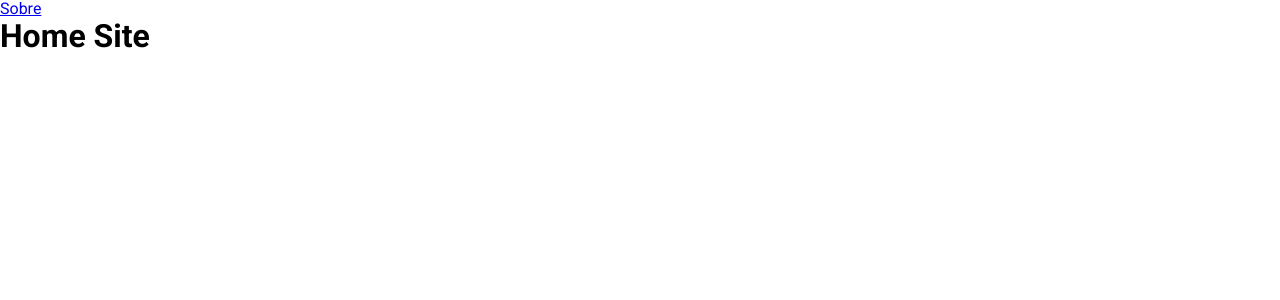
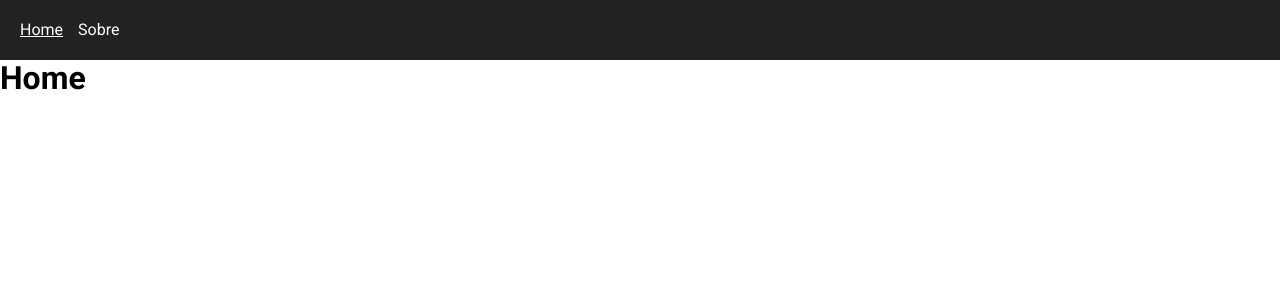
Before and after one commit to rodrigopulse/boilerplate-next, a Next.js app: page / in a window 1280 px wide. Shown: the top 300 px of the page. Built offline with nearby package versions, Linux system fonts and the light colour scheme.

Commit message:
menu separado e estilo básico do header

```diff
--- /dev/null
+++ b/components/header/header.module.scss
@@ -0,0 +1,11 @@
+.header {
+  width: 100%;
+  height: 60px;
+  position: relative;
+  margin: 0;
+  top: 0;
+  background: #222;
+  display: flex;
+  align-items: center;
+  padding: 0 20px;
+}
--- a/components/header/index.js
+++ b/components/header/index.js
@@ -1,31 +1,14 @@
-import { useRouter } from "next/router";
+// Styles
+import styles from "./header.module.scss";
+
+// Components
+import Menu from "../menu";
 
 const Header = () => {
-  const router = useRouter();
-
-  const menuItems = [
-    {
-      label: "Sobre",
-      path: "/sobre",
-    },
-  ];
   return (
-    <nav className="menu">
-      {menuItems.map((res, index) => (
-        <a
-          key={index}
-          className={
-            res.path === router.pathname
-              ? "menu__link menu__link--active"
-              : "menu__link"
-          }
-          href={res.path}
-        >
-          {res.label}
-        </a>
-      ))}
-      {console.log("slug: ", router)}
-    </nav>
+    <header className={styles.header}>
+      <Menu />
+    </header>
   );
 };
 
--- /dev/null
+++ b/components/menu/index.js
@@ -0,0 +1,39 @@
+// Styles
+import style from "./menu.module.scss";
+
+import { useRouter } from "next/router";
+
+const Menu = () => {
+  const router = useRouter();
+
+  const menuItems = [
+    {
+      label: "Home",
+      path: "/",
+    },
+    {
+      label: "Sobre",
+      path: "/sobre",
+    },
+  ];
+  return (
+    <nav className={style.menu}>
+      {menuItems.map((res, index) => (
+        <a
+          key={index}
+          className={
+            res.path === router.pathname
+              ? `${style.menuLink} ${style.menuLinkActive}`
+              : style.menuLink
+          }
+          href={res.path}
+        >
+          {res.label}
+        </a>
+      ))}
+      {console.log("slug: ", router)}
+    </nav>
+  );
+};
+
+export default Menu;
--- /dev/null
+++ b/components/menu/menu.module.scss
@@ -0,0 +1,15 @@
+.menu {
+  width: 100%;
+}
+.menuLink {
+  color: #fff;
+  text-decoration: none;
+  margin-right: 15px;
+  &:last-child {
+    margin-right: 0;
+  }
+}
+.menuLinkActive {
+  color: #fff;
+  text-decoration: underline;
+}
--- a/pages/home/index.js
+++ b/pages/home/index.js
@@ -1,5 +1,5 @@
 const Home = () => {
-  return <h1>Home Site</h1>;
+  return <h1>Home</h1>;
 };
 
 export default Home;
--- a/styles/main.scss
+++ b/styles/main.scss
@@ -18,6 +18,8 @@ header {
   padding: 0;
   margin: 0;
 }
-
+* {
+  box-sizing: border-box;
+}
 // Imports
 @import "fonts";
```
